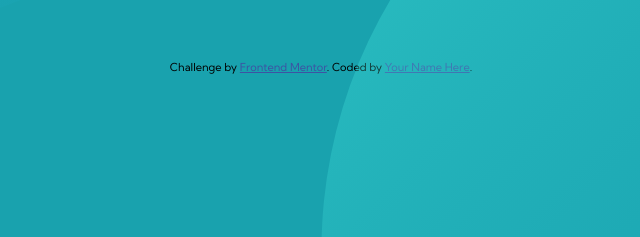
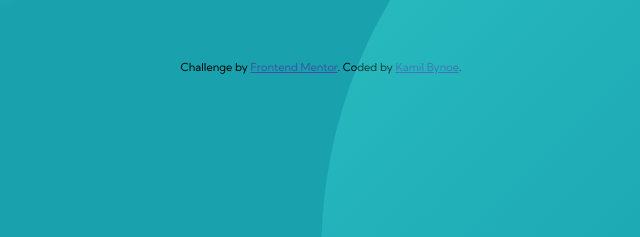
Before and after one commit to KamilBynoe/profile-card-component-main, a plain HTML site: page index.html in a window 1280 px wide. Shown: the part 540-777 px from the top of the page, 319-959 px from the left. Drawn offline with Linux system fonts and the light colour scheme.

Commit message:
readme-complete

```diff
--- a/index.html
+++ b/index.html
@@ -49,7 +49,7 @@
   </div>
   <div class="attribution">
     Challenge by <a href="https://www.frontendmentor.io?ref=challenge" target="_blank">Frontend Mentor</a>.
-    Coded by <a href="#">Your Name Here</a>.
+    Coded by <a href="#">Kamil Bynoe</a>.
   </div>
 </body>
 </html>
```
